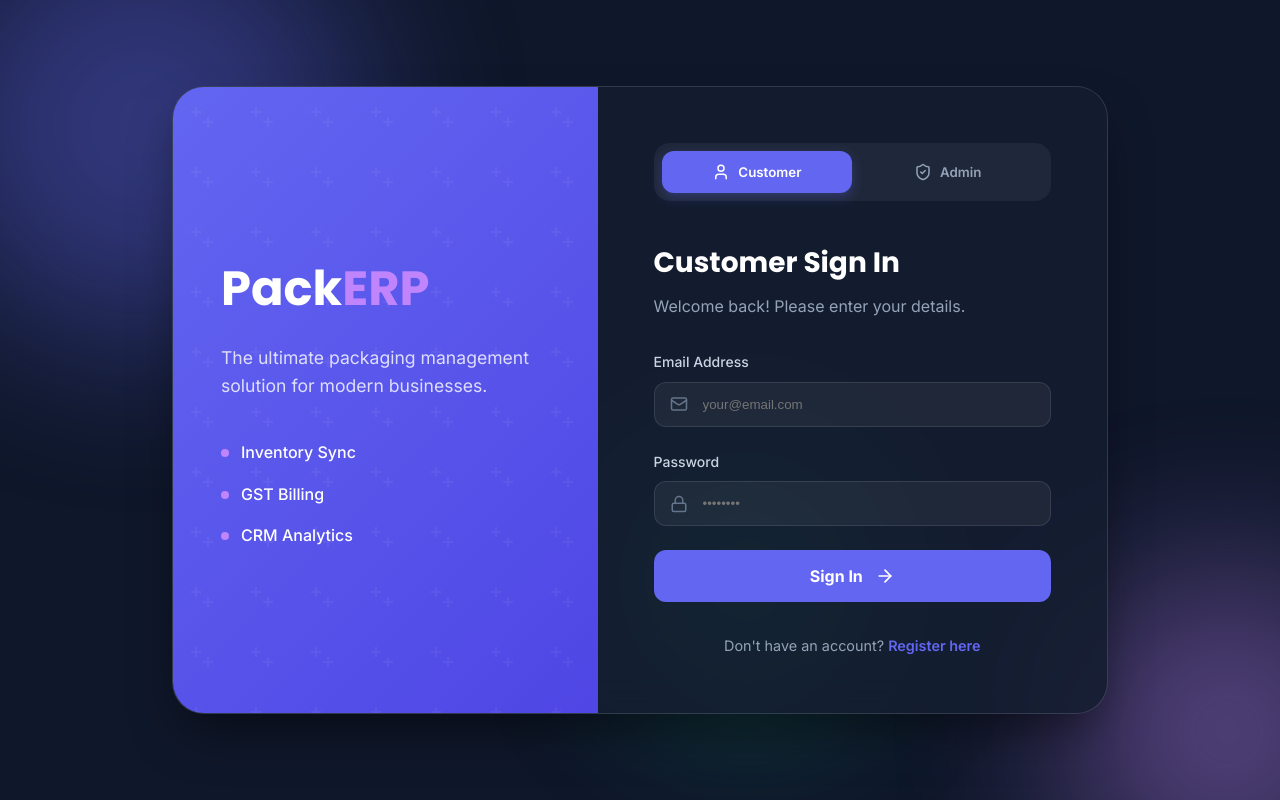
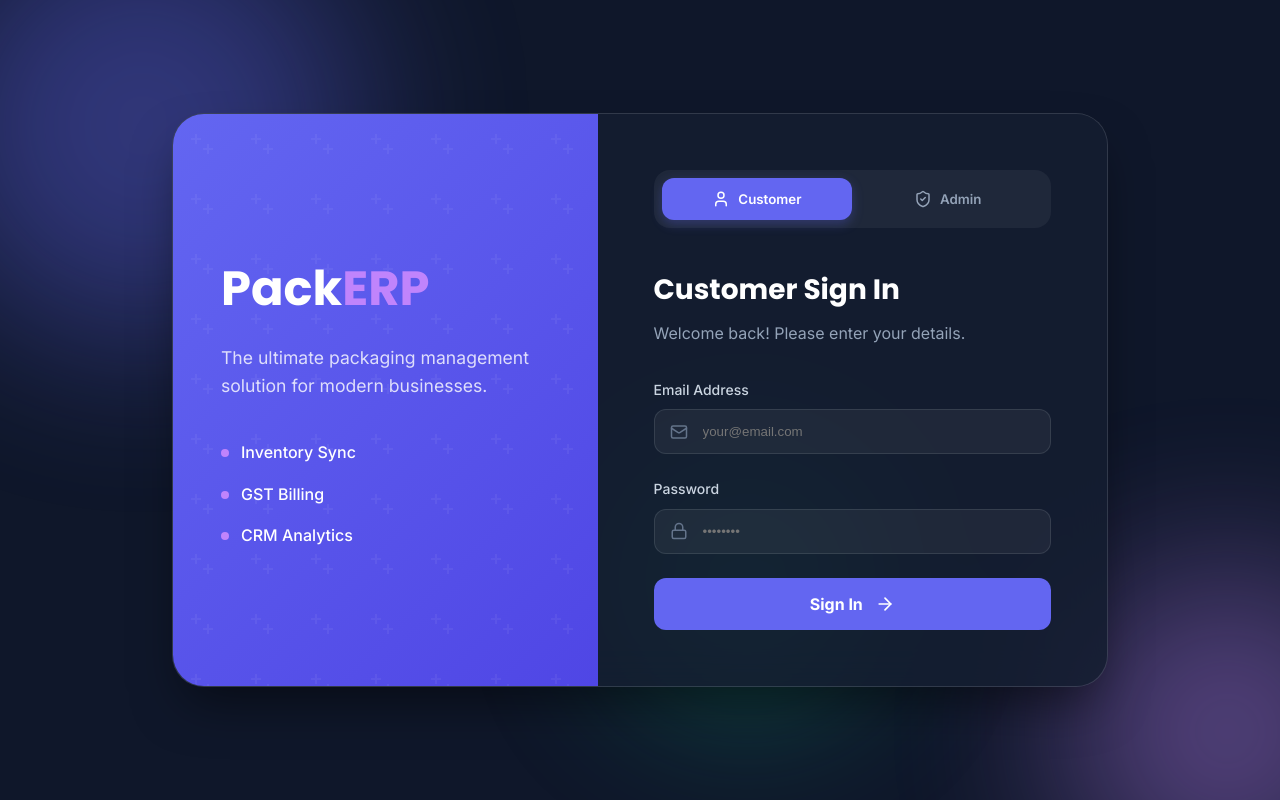
Before and after one commit to karanudani3011/Shree-shyam-Packaging, a React (Vite) app: page /login in a window 1280 px wide. Built offline with nearby package versions, Linux system fonts and the light colour scheme.

Commit message:
change in login

```diff
--- a/src/pages/Login.jsx
+++ b/src/pages/Login.jsx
@@ -112,13 +112,7 @@ const Login = () => {
                 <ArrowRight size={20} />
               </button>
 
-              <div className="form-footer">
-                {activeTab === 'user' ? (
-                  <p>Don't have an account? <span className="link">Register here</span></p>
-                ) : (
-                  <p>Forgot access code? <span className="link">Contact Support</span></p>
-                )}
-              </div>
+
             </form>
           </div>
         </div>
```
